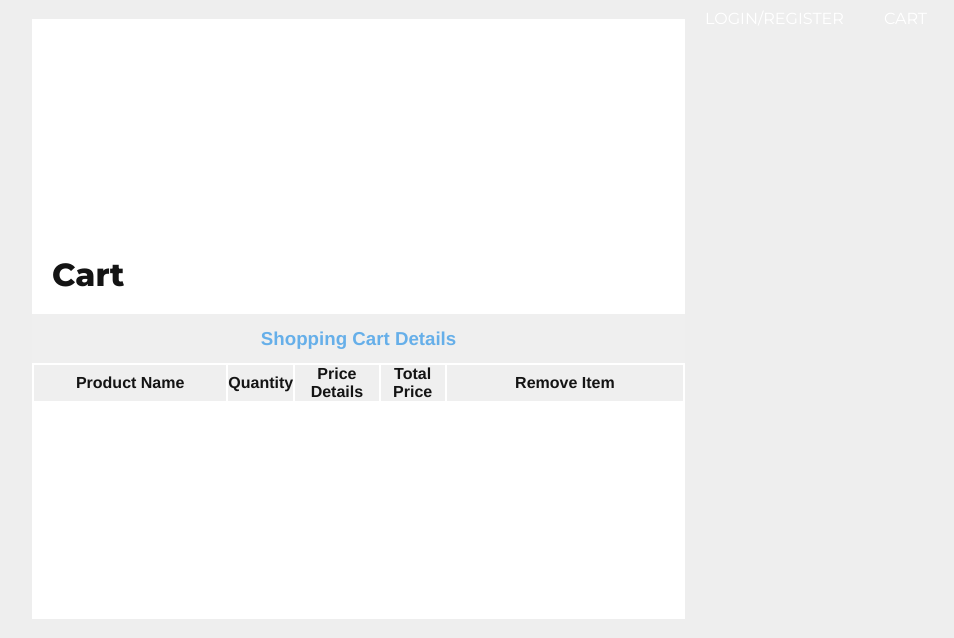
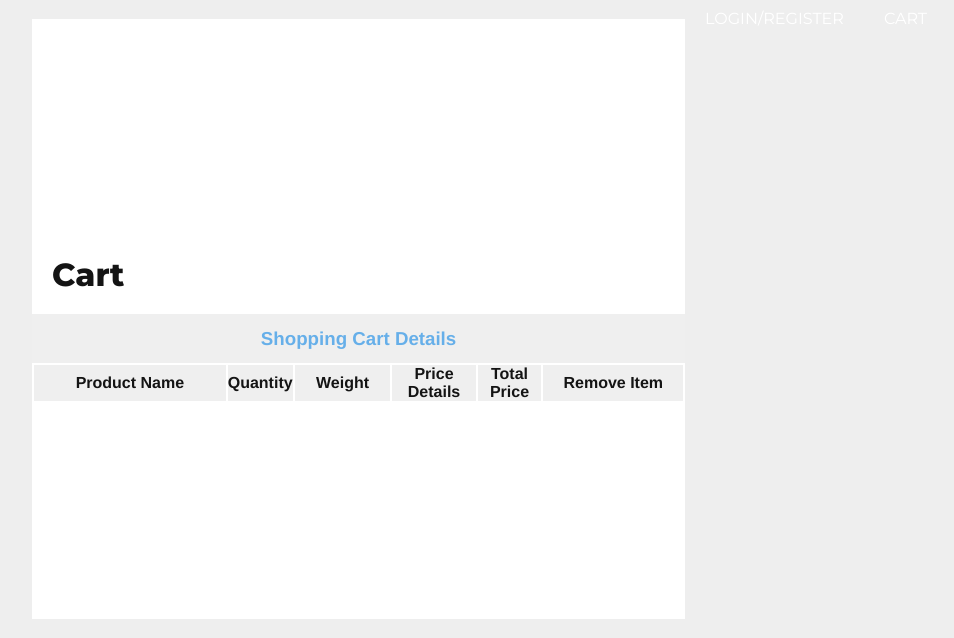
Before and after one commit to khtr9490/CMPE-131, a PHP site: page /cart.php in a window 1280 px wide. Shown: the part 81-719 px from the top of the page, without its empty margins (173-1127 px from the left). Run offline with PHP 8.4, Linux system fonts and the light colour scheme; lists and menus that the app fills with data are empty.

Commit message:
added the weight, taxes and final total

```diff
--- a/frontend/cart.php
+++ b/frontend/cart.php
@@ -14,8 +14,9 @@
       if(!in_array($_GET["id"], $item_array_id)){
         $count = count($_SESSION["cart"]);
         $item_array = array(
-          'product_id' => $_GET["id"],
+          'product_id' => $_GET["product_id"],
           'item_name' =>$_POST["hidden_name"],
+          'item_weight' =>$_POST["hidden_weight"],
           'product_price' => $_POST["hidden_price"],
           'item_quantity' => $_POST["quantity"],
         );
@@ -29,6 +30,7 @@
       $item_array = array(
         'product_id' => $_GET["id"],
         'item_name' =>$_POST["hidden_name"],
+        'item_weight' =>$_POST["hidden_weight"],
         'product_price' => $_POST["hidden_price"],
         'item_quantity' => $_POST["quantity"],
       );
@@ -92,6 +94,7 @@
          <tr>
            <th width="30%">Product Name</th>
            <th width="10%">Quantity</th>
+           <th width="15%">Weight</th>
            <th width="13%">Price Details</th>
            <th width="10%">Total Price</th>
            <th widht="17%">Remove Item</th>
@@ -100,26 +103,46 @@
 
          <?php
             if(!empty($_SESSION["cart"])) {
+              $final_total = 0;
               $total = 0;
+              $taxes = 0;
+              $total_weight = 0;
               foreach($_SESSION["cart"] as $key => $value) {
                 ?>
                 <tr>
                   <td><?php echo $value["item_name"];?></td>
                   <td><?php echo $value["item_quantity"];?></td>
+                  <td><?php echo $value["item_weight"];?> pounds</td>
                   <td>$<?php echo $value["product_price"];?></td>
                   <td>$<?php echo number_format($value["item_quantity"] * $value["product_price"], 2); ?></td>
                   <td><a href="cart.php?action=delete&id=<?php echo $value["product_id"]; ?>"><span class="text-danger">Remove Item</span></a></td>
                 </tr>
                 <?php
                 $total = $total + ($value["item_quantity"] * $value["product_price"]);
+                $taxes = ($total * 0.0725);
+                $final_total = $final_total + $taxes + ($value["item_quantity"] * $value["product_price"]);
+                $total_weight = $total_weight + ($value["item_quantity"] * $value["item_weight"]);
               }
                  ?>
 
                  <tr>
-                   <td colspan="3" align="right">Total</td>
-                   <th alight="right">$ <?php echo number_format($total, 2); ?></th>
+                   <td colspan="4" align="right">Total Weight</td>
+                   <th alight="right"> <?php echo $total_weight; ?> pounds</th>
                    <td ></td>
                  </tr>
+                 <tr>
+                   <td colspan="4" align="right">Total</td>
+                   <th alight="right">$ <?php echo number_format($total, 2); ?></th>
+                 </tr>
+                 <tr>
+                   <td colspan="4" align="right">Taxes</td>
+                   <th alight="right">$ <?php echo number_format($taxes, 2); ?></th>
+                 </tr>
+                 <tr>
+                   <td colspan="4" align="right">Final Total</td>
+                   <th alight="right">$ <?php echo number_format($final_total, 2); ?></th>
+                 </tr>
+
                  <?php
 
             }
@@ -127,6 +150,7 @@
         </table>
 
        </div>
+
      </div>
 
 </div>
```
